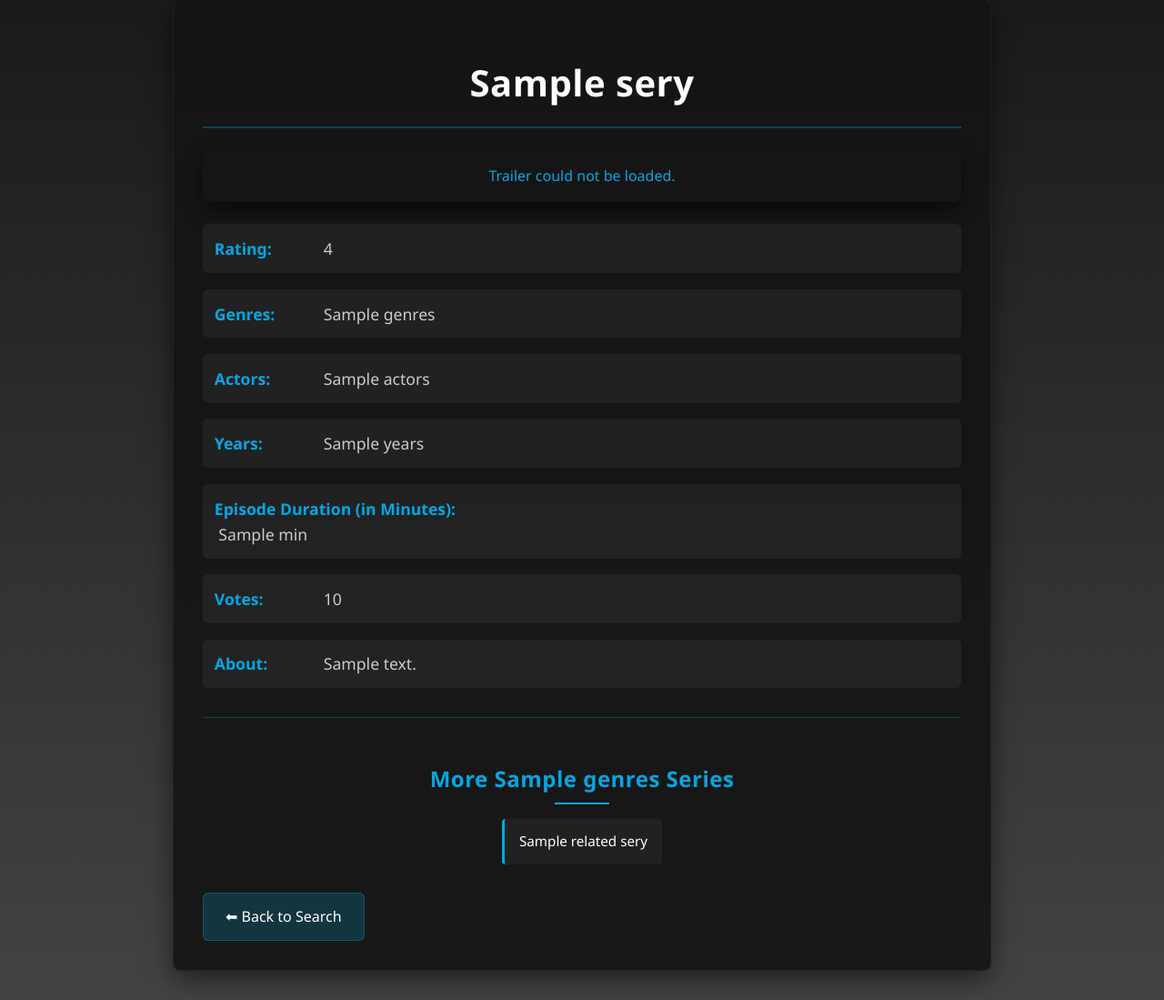
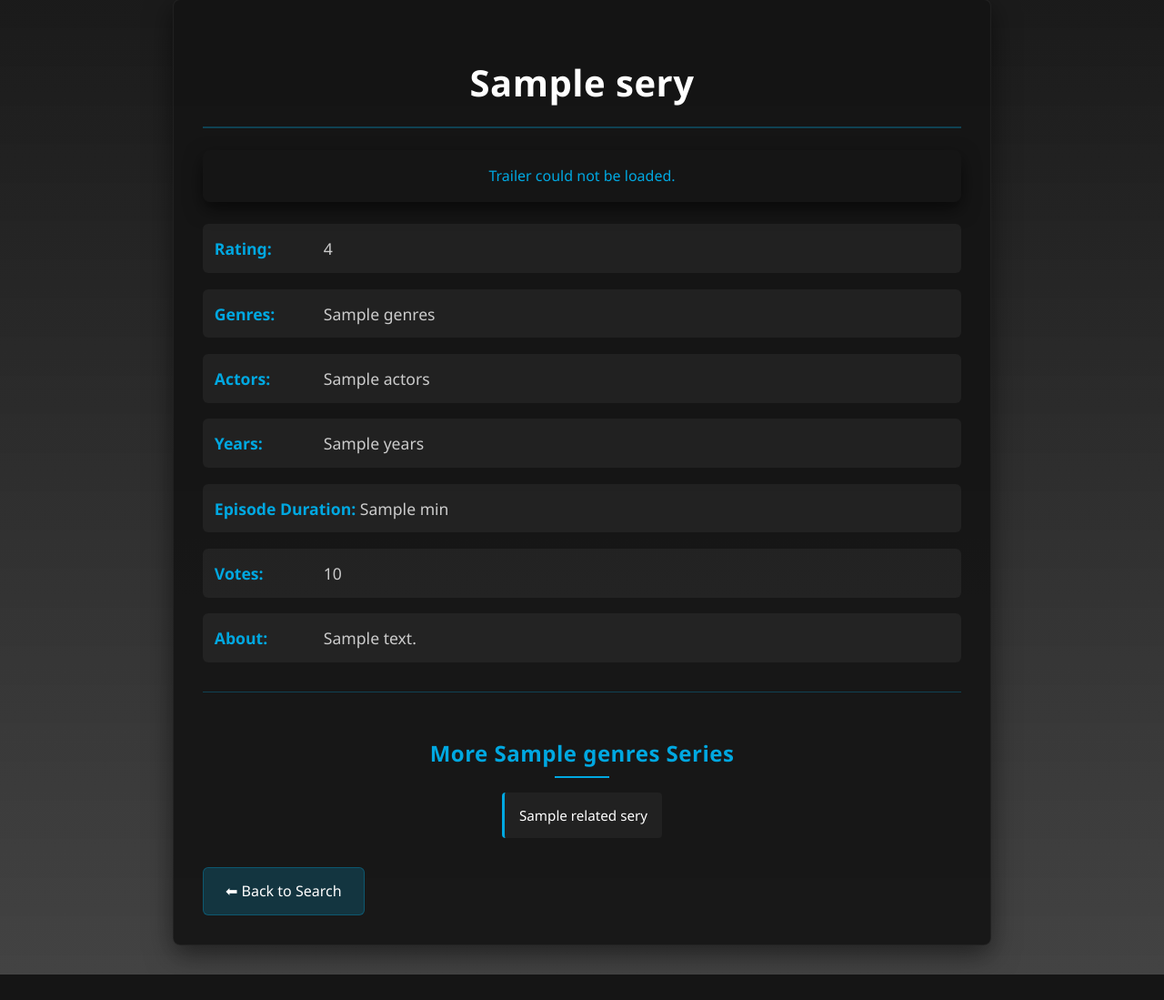
Before and after one commit to abhinavpanwarSRM/TOP-10K-IMDB, a Flask app: template templates/series.html in a window 1280 px wide. Shown: the part 33-1132 px from the top of the page at 91% size. After the commit the page ends 1104 px from the top, so only its background shows below. Run offline with Flask 3, Linux system fonts and the light colour scheme; the template is opened without the code that fills it: most values are stand-ins (such as "Sample title", 1, 10 or a date in 2020); parts of the project's set-up code (start-up, migrations or seed data) failed here and were passed over.

Commit message:
Update series.html

```diff
--- a/templates/series.html
+++ b/templates/series.html
@@ -323,7 +323,7 @@
             <span>{{ series.get("Years", "N/A") }}</span>
           </p>
           <p>
-            <strong>Episode Duration (in Minutes):</strong>
+            <strong>Episode Duration:</strong>
             {% set duration = series.get("EpisodeDuration(in Minutes)", "N/A")
             %}
             <span>&nbsp;{{ duration }} min</span>
```
